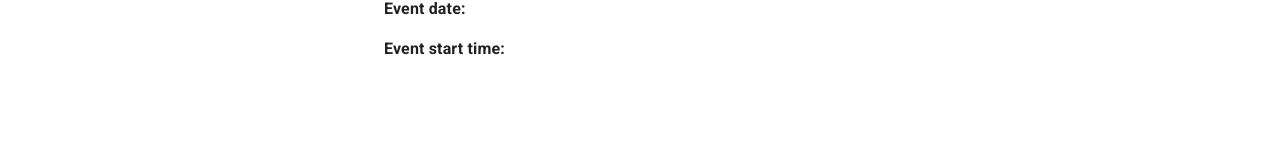
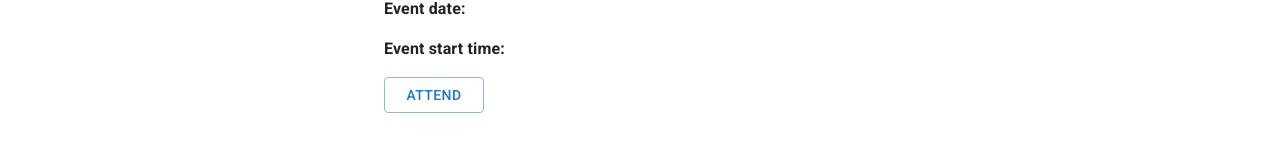
Before and after one commit to LukaBis/Ri-Event, a React (Create React App) app in the folder frontend/: page /event/1 in a window 1280 px wide. Shown: the part 375-526 px from the top of the page. Built offline with nearby package versions, Linux system fonts and the light colour scheme; no server answers.

Commit message:
added attend button

```diff
--- a/frontend/src/components/Event/Event.js
+++ b/frontend/src/components/Event/Event.js
@@ -2,6 +2,7 @@ import React, { useEffect, useState } from 'react';
 import { useParams } from 'react-router-dom';
 import Typography from '@mui/material/Typography';
 import { Box } from '@mui/system';
+import Button from '@mui/material/Button';
 import getSingleEvent from '../../requests/get/getSingleEvent';
 import './event.css';
 
@@ -54,6 +55,12 @@ function Event() {
                     <b>Event start time: </b> {event?.start_time}
                     </Typography>
                 </Box>
+
+                <Button
+                sx={{ width: '100px' }}
+                variant="outlined">
+                    Attend
+                </Button>
             </Box>
         </>
     )
```
